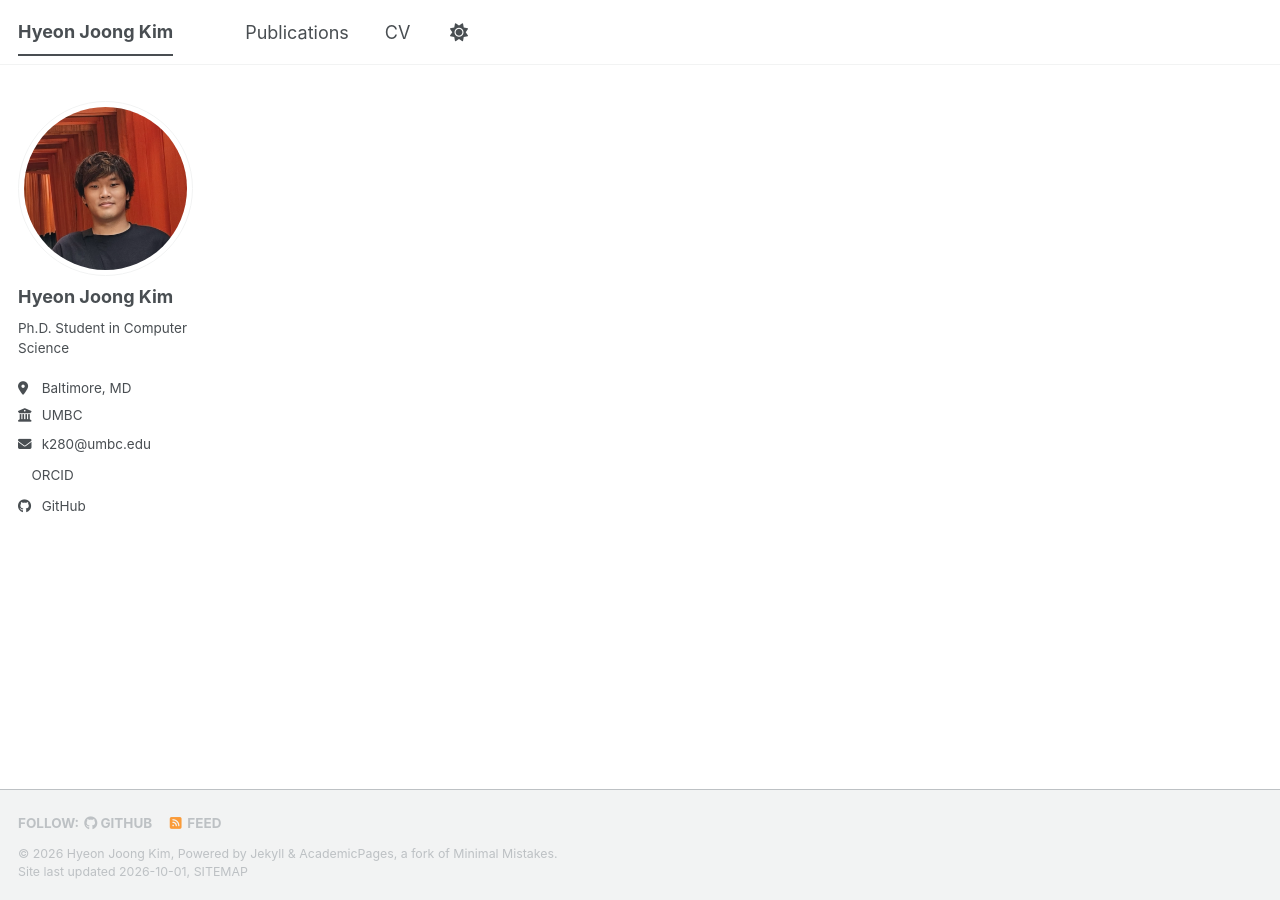
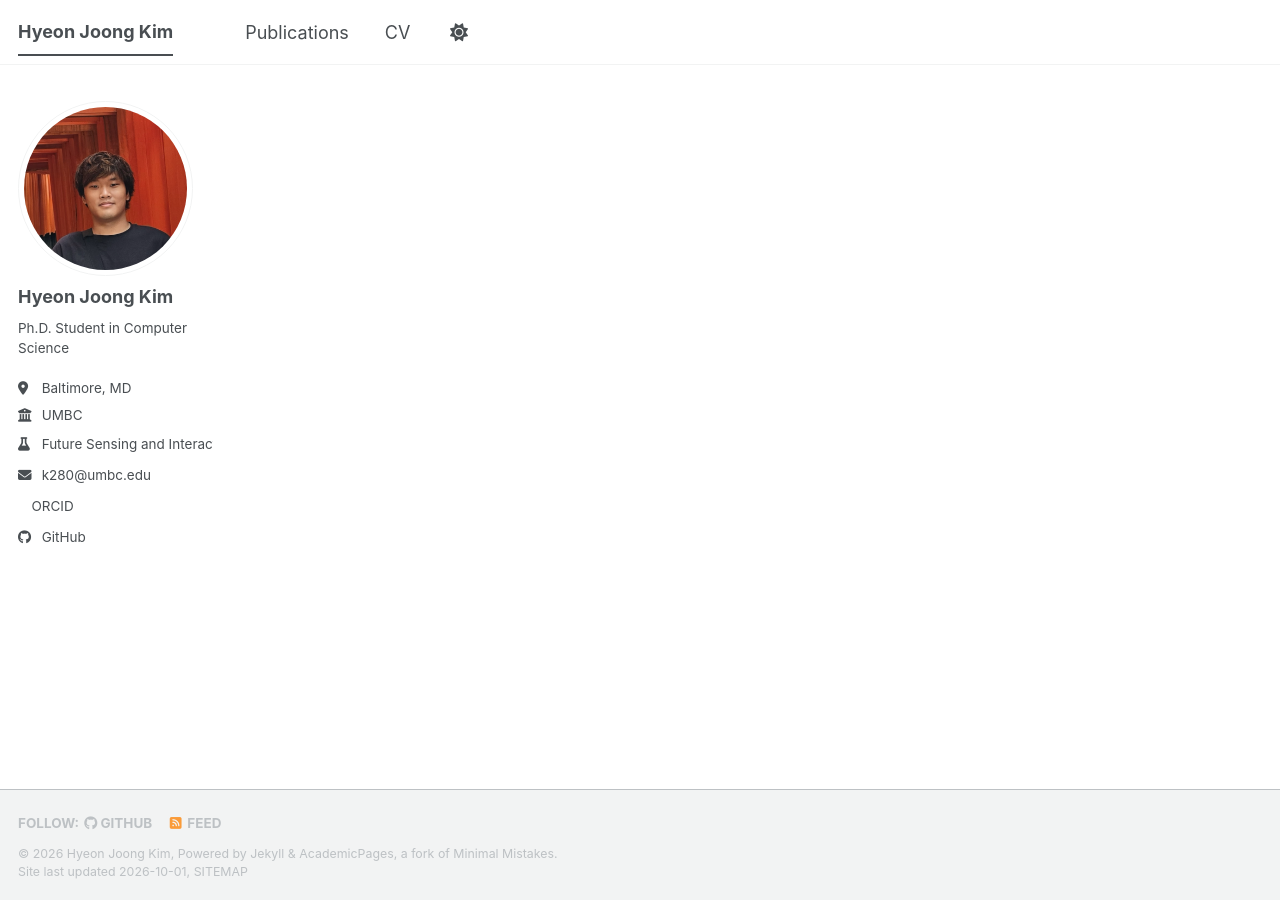
Before and after one commit to hyeonjoong-k/hyeonjoong-k.github.io, a Jekyll site: the page built from _pages/about.md, in a window 1280 px wide. Built offline with Jekyll 4.4.1, drawn with Linux system fonts in a browser that asks for light colours; a style sheet for code colours, icons or effects is not loaded.

Commit message:
Update _config.yml

```diff
--- a/_config.yml
+++ b/_config.yml
@@ -29,7 +29,8 @@ author:
   bio              : "Ph.D. Student in Computer Science"
   location         : "Baltimore, MD"
   employer         : "UMBC"
-  Lab              : "Future Sensing and Interaction Lab"
+  lab              : "Future Sensing and Interaction Lab"
+  lab_url          : "https://leetton.github.io"
   uri              : # URL
   email            : "k280@umbc.edu"
 
```
